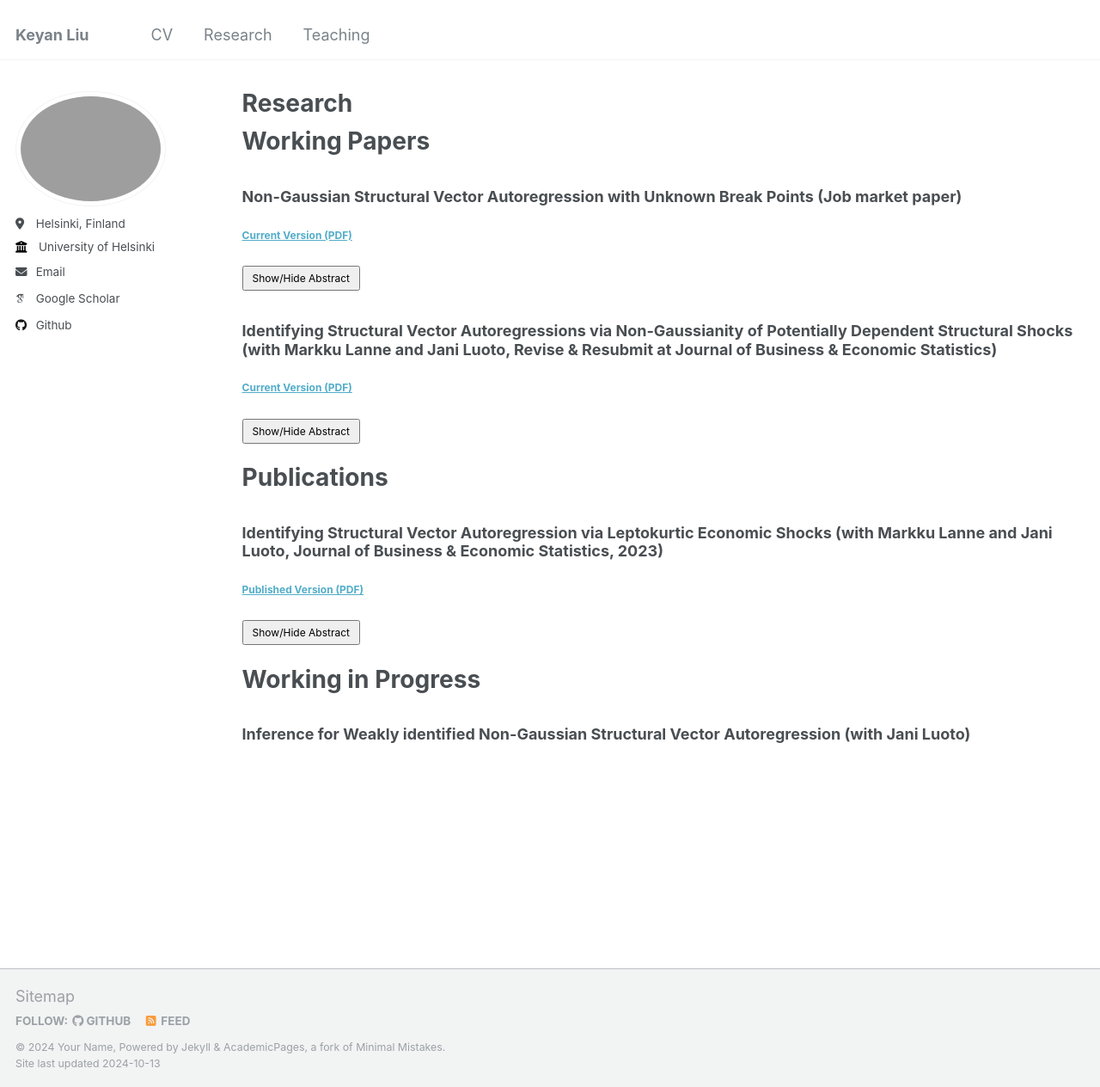
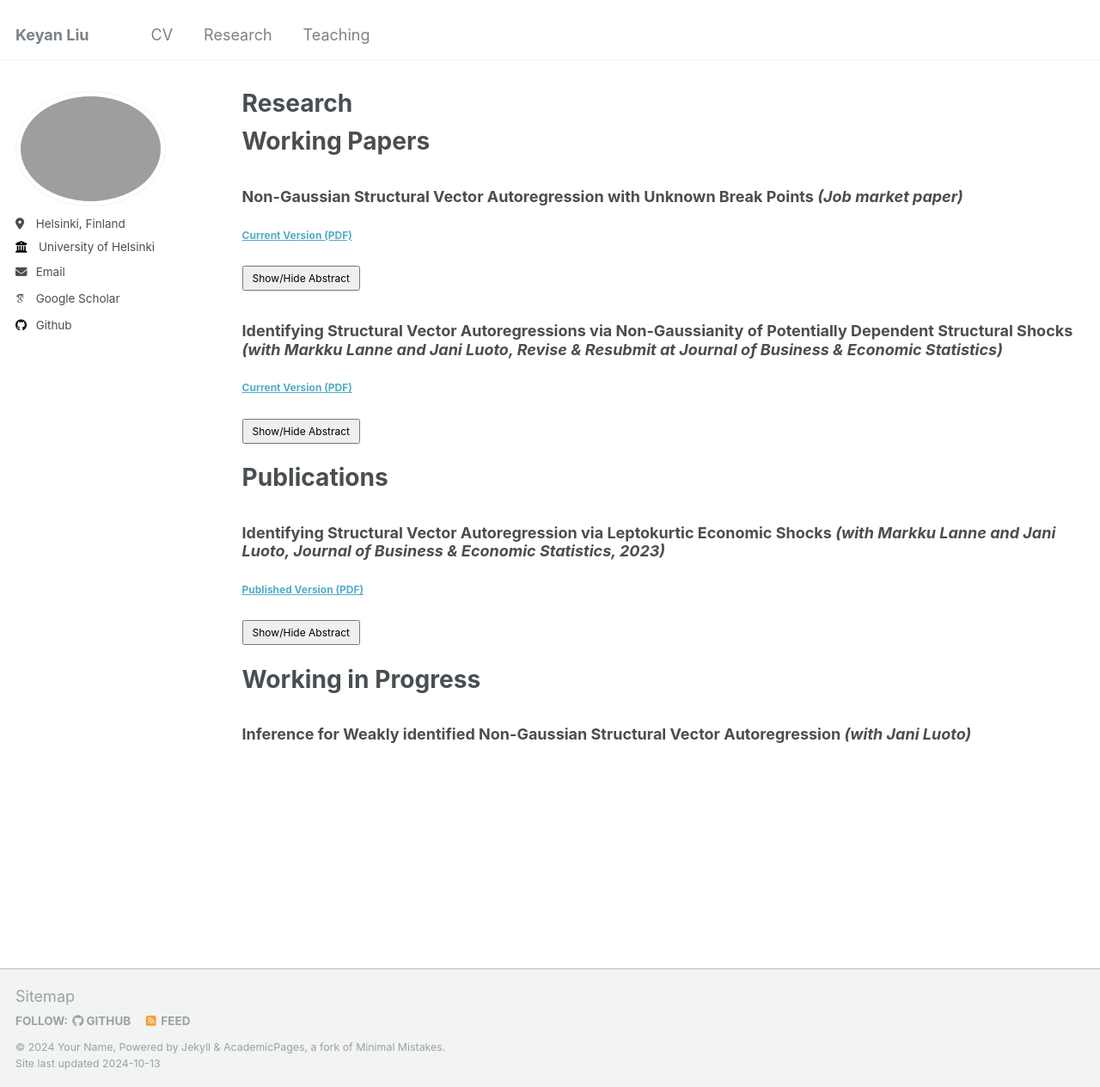
Before and after one commit to keyanliu1/keyanliu1.github.io, a Jekyll site: the page built from _pages/publications.md, in a window 1280 px wide and 1264 px high. Shown: the whole window at 86% size. Built offline with Jekyll 4.4.1, drawn with Linux system fonts in a browser that asks for light colours; some web fonts are replaced.

```diff
--- a/_pages/publications.md
+++ b/_pages/publications.md
@@ -7,7 +7,7 @@ author_profile: true
 
 # Working Papers
 
-### **Non-Gaussian Structural Vector Autoregression with Unknown Break Points** (Job market paper)
+### **Non-Gaussian Structural Vector Autoregression with Unknown Break Points** *(Job market paper)*
 
 <a href="https://keyanliu1.github.io/keyanliu/files/non-gaussian-svar-break-points.pdf" style="font-size: 12px;">**Current Version (PDF)**</a>
 
@@ -16,7 +16,7 @@ author_profile: true
   <p>In this paper, I consider testing and estimating non-Gaussian Structural Vector Autoregressive models with unknown break points (SVAR-BP). This model extends traditional SVAR analysis by allowing for unknown breakpoints, capturing potential changes in both autoregressive coefficients and structural parameters. I employ the Partial Sample Generalized Method of Moments (PSGMM) to estimate the model and utilize the sup-Wald test to assess parameter stability. Additionally, I establish the asymptotic properties of the break point estimators and propose a sequential procedure for detecting and estimating multiple break points. My method is applied to a U.S. macroeconomic dataset from 1954 to 2023, where I identify significant structural breaks corresponding to key economic events. The results demonstrate the ability of our approach to detect and estimate multiple break points, modeling shifts in the dynamics of economic variables driven by external shocks.</p>
 </div>
 
-### **Identifying Structural Vector Autoregressions via Non-Gaussianity of Potentially Dependent Structural Shocks** (with Markku Lanne and Jani Luoto, Revise &amp; Resubmit at Journal of Business &amp; Economic Statistics)
+### **Identifying Structural Vector Autoregressions via Non-Gaussianity of Potentially Dependent Structural Shocks** *(with Markku Lanne and Jani Luoto, Revise &amp; Resubmit at Journal of Business &amp; Economic Statistics)*
 
 <a href="https://keyanliu1.github.io/keyanliu/files/Paper2.pdf" style="font-size: 12px;">**Current Version (PDF)**</a>
 
@@ -27,7 +27,7 @@ author_profile: true
 
 # Publications
 
-### **Identifying Structural Vector Autoregression via Leptokurtic Economic Shocks** (with Markku Lanne and Jani Luoto, Journal of Business &amp; Economic Statistics, 2023)
+### **Identifying Structural Vector Autoregression via Leptokurtic Economic Shocks** *(with Markku Lanne and Jani Luoto, Journal of Business &amp; Economic Statistics, 2023)*
 
 <a href="https://keyanliu1.github.io/keyanliu/files/Paper11.pdf" style="font-size: 12px;">**Published Version (PDF)**</a>
 
@@ -38,7 +38,7 @@ author_profile: true
 
 # Working in Progress
 
-### **Inference for Weakly identified Non-Gaussian Structural Vector Autoregression** (with Jani Luoto)
+### **Inference for Weakly identified Non-Gaussian Structural Vector Autoregression** *(with Jani Luoto)*
 
 <script>
 function toggleAbstract(id) {
```
